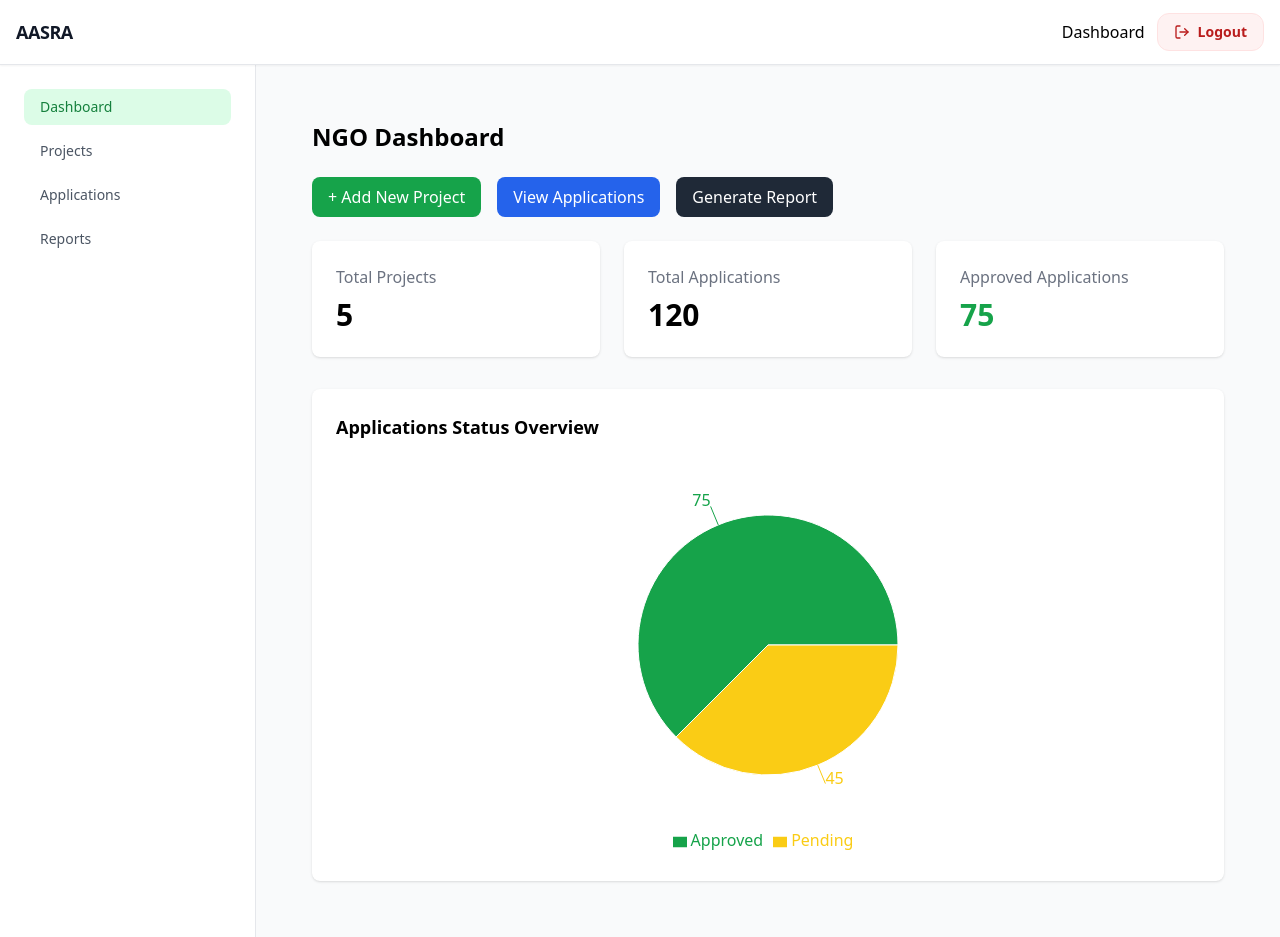
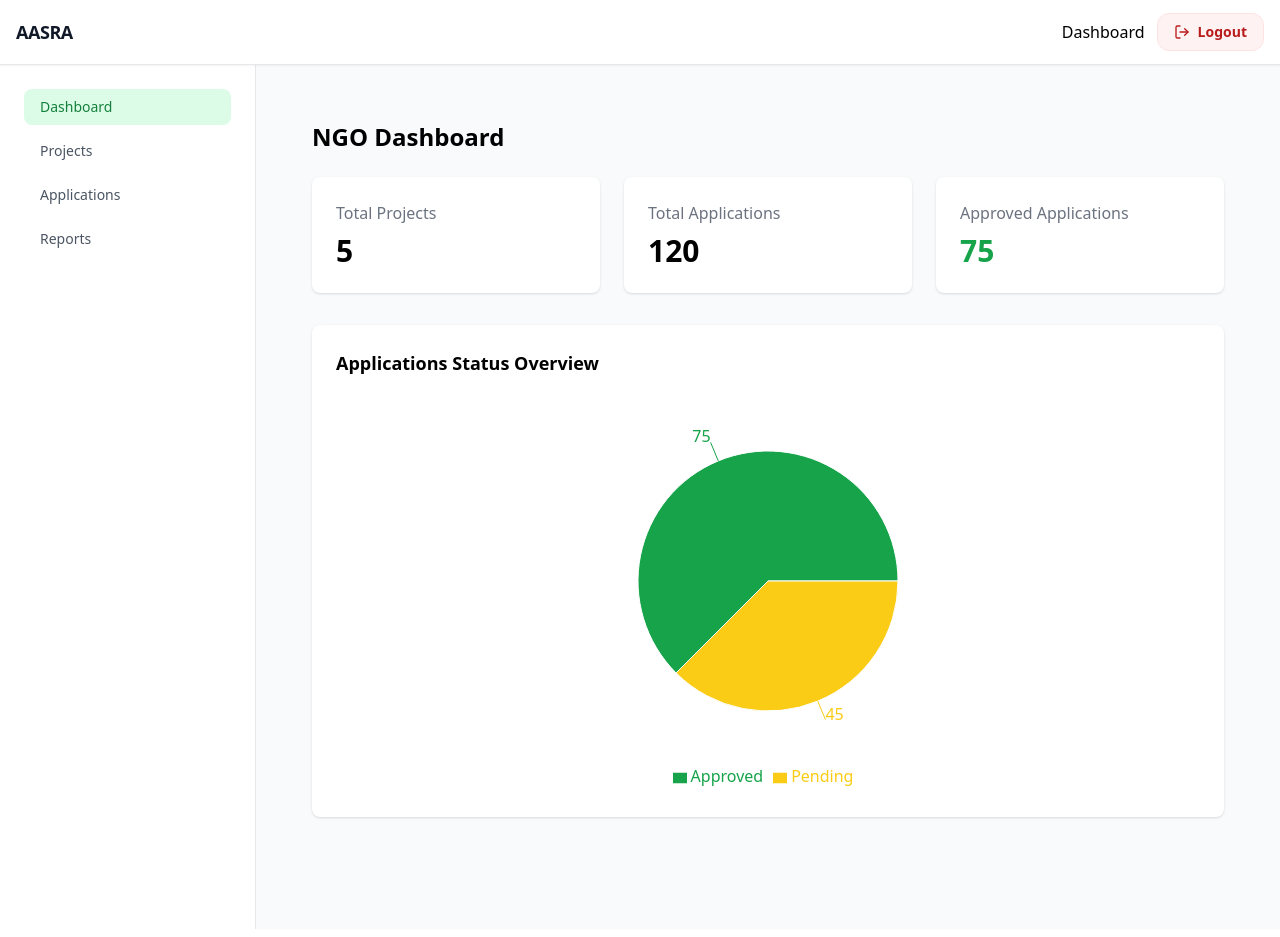
Before and after one commit to dhan04shree/AASRA, a React (Vite) app in the folder frontend/: page /dashboard in a window 1280 px wide. Built offline with nearby package versions, Linux system fonts and the light colour scheme; sample sign-in values are in the browser's storage.

Commit message:
changes added

```diff
--- a/frontend/src/pages/Dashboard_NGO.jsx
+++ b/frontend/src/pages/Dashboard_NGO.jsx
@@ -30,29 +30,7 @@ const Dashboard_NGO = () => {
     <div className="p-6 bg-gray-50 min-h-screen">
       <h1 className="text-2xl font-bold mb-6">NGO Dashboard</h1>
 
-      {/* 🔥 Top Action Buttons */}
-      <div className="flex gap-4 mb-6">
-        <button
-          onClick={() => navigate("/projects")}
-          className="bg-green-600 text-white px-4 py-2 rounded-lg hover:bg-green-700 transition"
-        >
-          + Add New Project
-        </button>
 
-        <button
-          onClick={() => navigate("/applications")}
-          className="bg-blue-600 text-white px-4 py-2 rounded-lg hover:bg-blue-700 transition"
-        >
-          View Applications
-        </button>
-
-        <button
-          onClick={() => navigate("/reports")}
-          className="bg-gray-800 text-white px-4 py-2 rounded-lg hover:bg-gray-900 transition"
-        >
-          Generate Report
-        </button>
-      </div>
 
       {/* 🔥 Stats Cards */}
       <div className="grid grid-cols-1 md:grid-cols-3 gap-6 mb-8">
```
